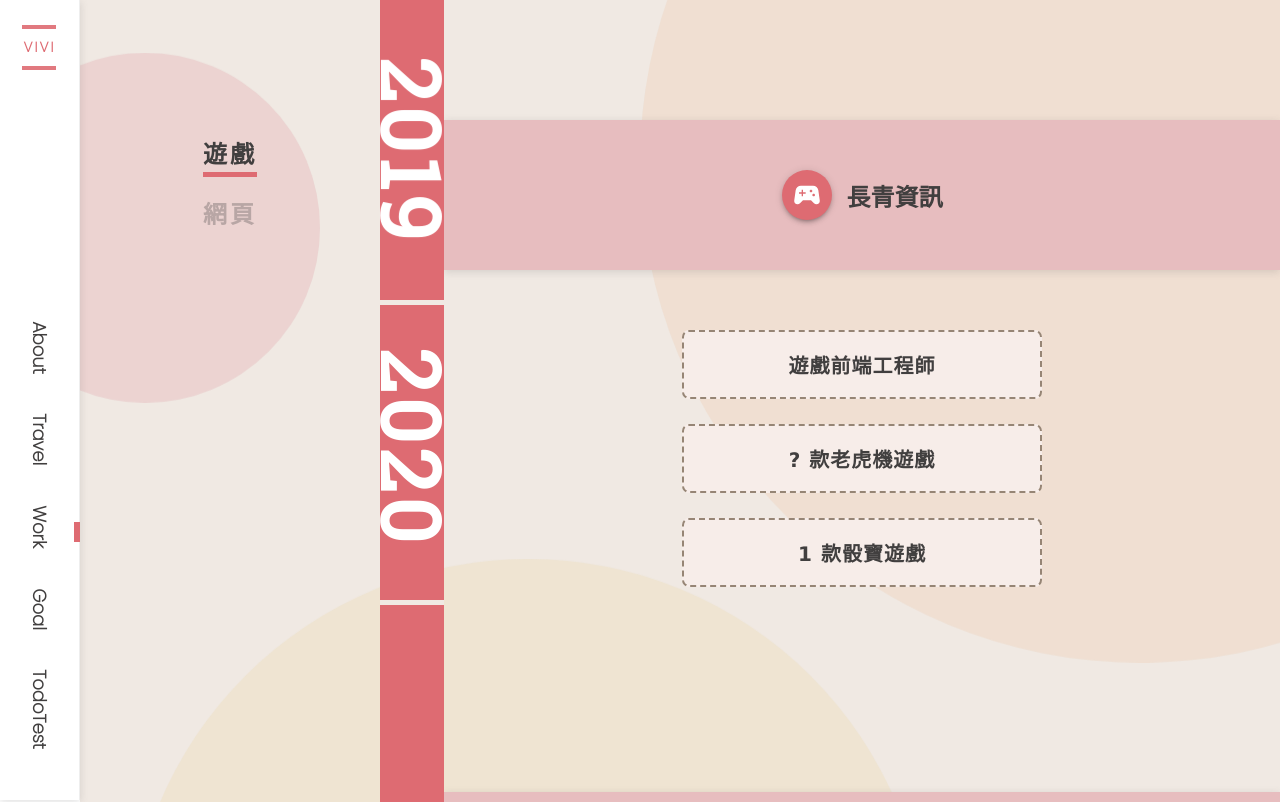
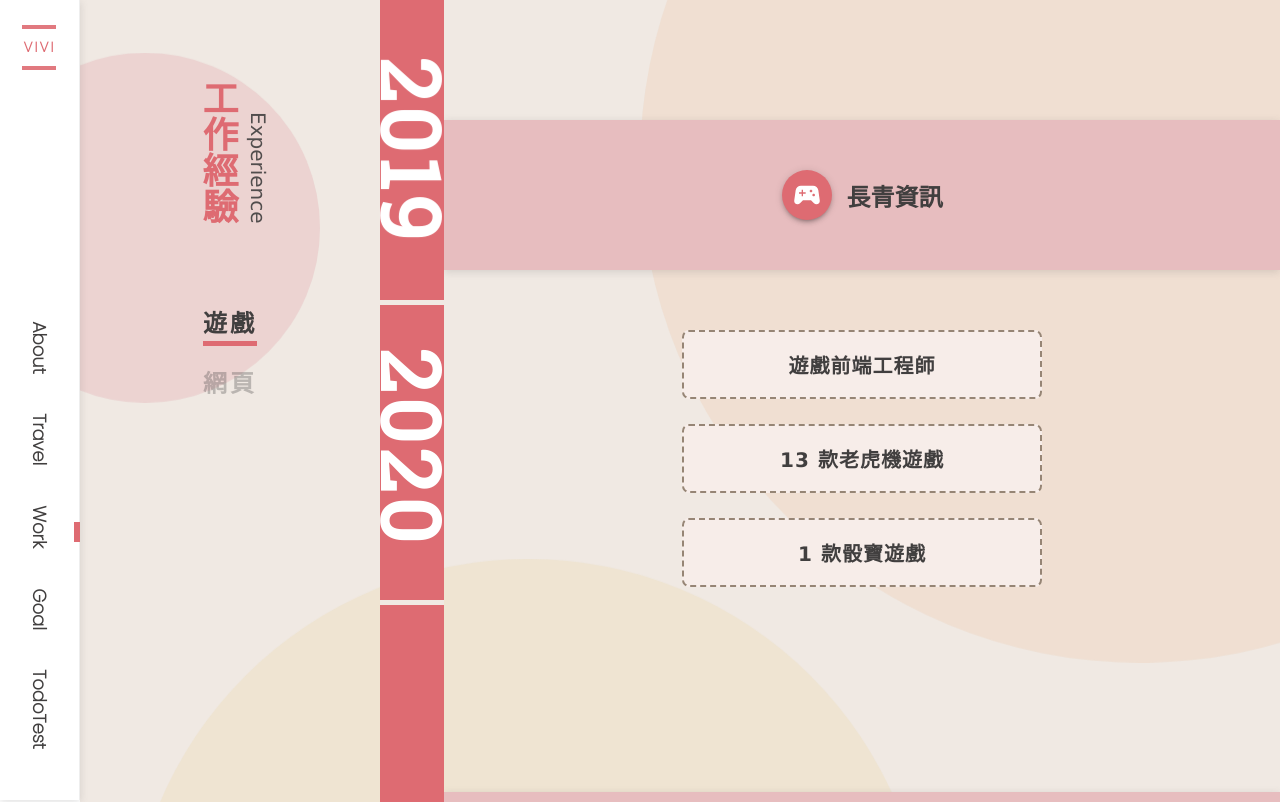
Before and after one commit to Little-Ker/React-Personal-Website, a React (Create React App) app: page /work in a window 1280 px wide. Shown: the top 802 px of the page. Built offline with nearby package versions, Linux system fonts and the light colour scheme.

Commit message:
[修改] 工作經驗補上標題

```diff
--- a/src/component/work/typeNav/TypeNav.jsx
+++ b/src/component/work/typeNav/TypeNav.jsx
@@ -19,6 +19,10 @@
 
     return (
         <div className={styles.typeNav}>
+            <div className={styles.title}>
+                <h1>工作經驗</h1>
+                <p>Experience</p>
+            </div>
             {typeList.map((type, index) => (
                 <p id={`type${index}`} key={index} className={clsx(styles.type, (index === typeIndex && styles.active)) }>{type}</p>
             ))}
--- a/src/component/work/typeNav/typeNav.module.sass
+++ b/src/component/work/typeNav/typeNav.module.sass
@@ -3,11 +3,21 @@
 
 .typeNav
     width: 300px
-    height: 100vh
     position: fixed
-    height: 390px
     flex-direction: column
     +variable.set-flex(center, center)
+    .title
+        margin: 80px 0
+        writing-mode: vertical-lr
+        h1
+            color: variable.$main-pink
+            font-size: 36px
+        p
+            color: variable.$main-black
+            font-size: 20px
+            opacity: .9
+            margin-left: 3px
+            margin-top: 32px
     .type
         font-size: 24px
         position: relative
--- a/src/component/work/yearLine/YearLine.jsx
+++ b/src/component/work/yearLine/YearLine.jsx
@@ -8,13 +8,11 @@
 ]
 
 function timeLineDelay(index) {
-    console.log('index',index);
     if(index <= 2) return 300 * (index - 1)
     return 0
 }
 
 function timeLineShowAnim(index) {
-    console.log('index',index);
     if(index === 0) return ''
     return 'fade-up'
 }
--- a/src/view/workView/WorkView.jsx
+++ b/src/view/workView/WorkView.jsx
@@ -15,7 +15,7 @@
 const workList = [{
     company: "長青資訊",
     icon: <SportsEsportsIcon className={styles.iconSize} />,
-    txt: [ "遊戲前端工程師", "? 款老虎機遊戲", "1 款骰寶遊戲" ]
+    txt: [ "遊戲前端工程師", "13 款老虎機遊戲", "1 款骰寶遊戲" ]
 },{
     company: "轉職時期",
     icon: <EditRoadOutlinedIcon className={styles.iconSize} />,
```
